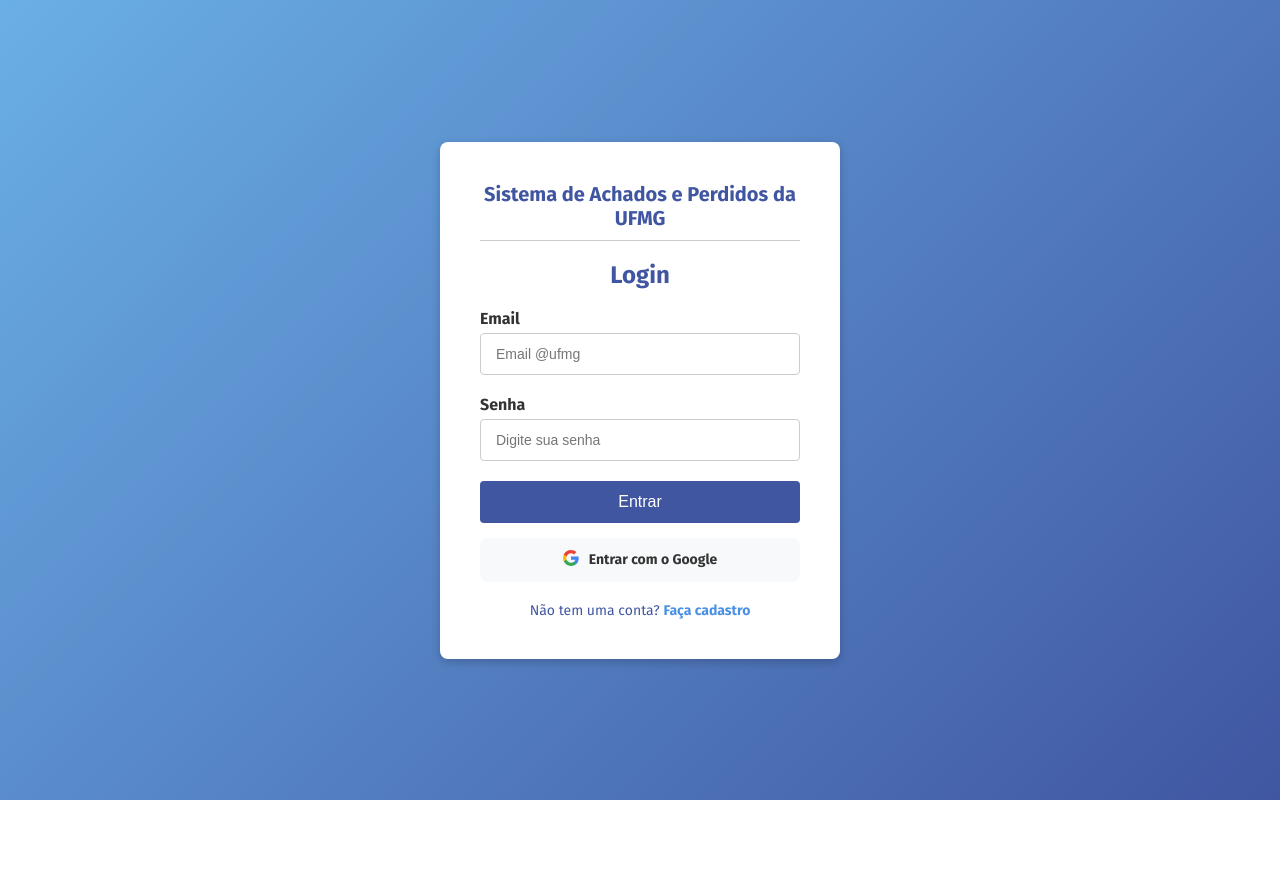
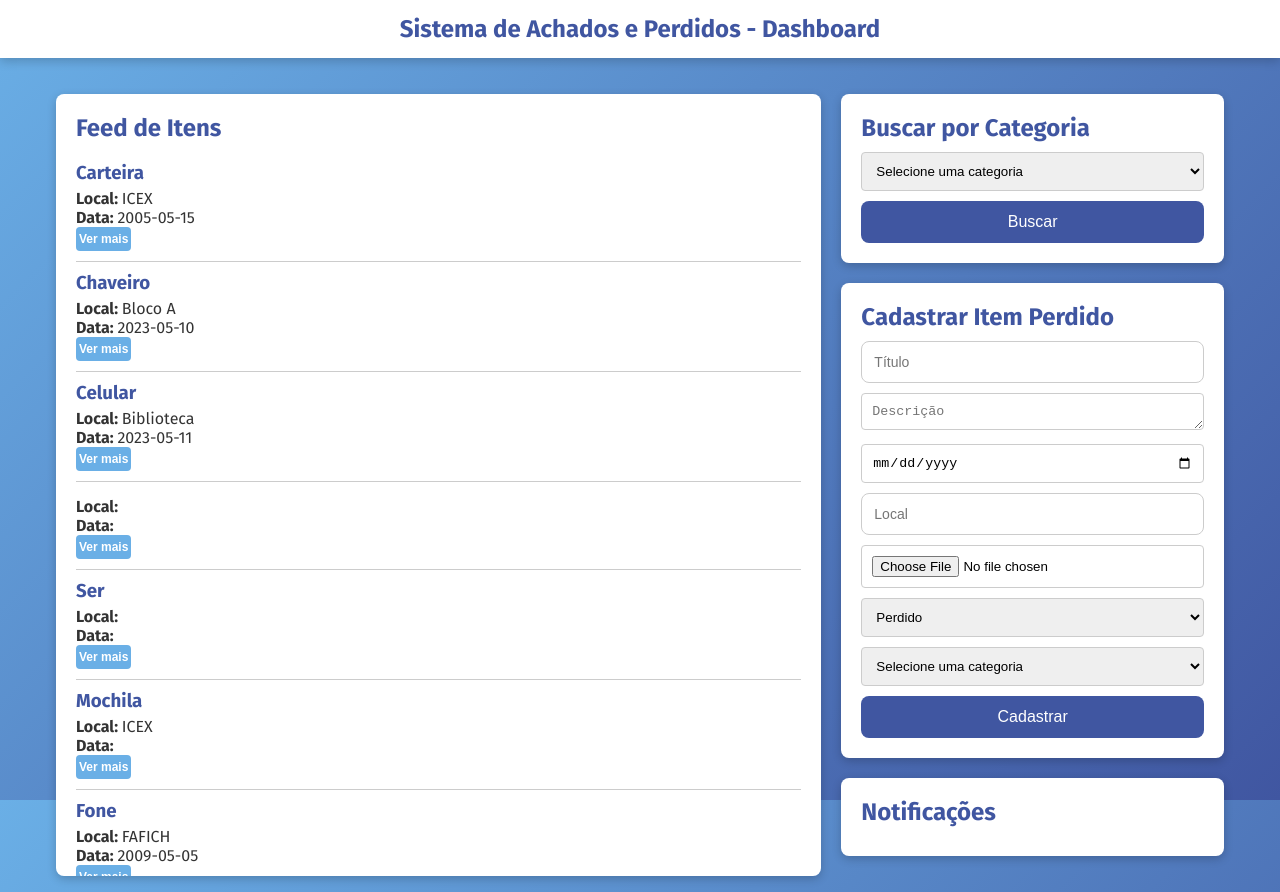
Before and after one commit to wesleymarquesdc/TP01, a React (Vite) app in the folder front-end/: page /dashboard in a window 1280 px wide. Before the commit this address led to /login. Before the commit the page ends 800 px from the top, so only its background shows below. Built offline with nearby package versions, Linux system fonts and the light colour scheme; no server answers; data requests are answered from the project's data file; sample sign-in values are in the browser's storage.

Commit message:
autenticacao

```diff
--- a/front-end/src/App.jsx
+++ b/front-end/src/App.jsx
@@ -1,13 +1,14 @@
 // import { useState } from 'react'
 import { BrowserRouter as Router, Routes, Route, BrowserRouter, Navigate, Link } from 'react-router-dom';
+import { useAuth } from './contexts/authContext/index.jsx';
 import LoginPage from './pages/LoginPage/Login.jsx';
 import DashboardPage from './pages/DashboardPage/Dashboard.jsx'
 import RegisterPage from './pages/RegisterPage/Register.jsx'
 
 
 function App() {
-  // Substitua pela logica de autenticacao:
-  const isAuthenticated = false;
+  const { userLoggedIn } = useAuth()
+  const isAuthenticated = userLoggedIn
 
   return (
     <BrowserRouter>
@@ -23,8 +24,30 @@
         />
 
         {/* Rotas públicas */}
-        <Route path="/register" element={<RegisterPage />} />
+        {/* <Route path="/register" element={<RegisterPage />} /> */}
+        <Route
+          path="/register"
+          element={
+            isAuthenticated ? (
+              <Navigate to="/dashboard" replace />
+            ) : (
+              <RegisterPage />
+            )
+          }
+        />
+
         <Route path="/login" element={<LoginPage />} />
+
+        {/* <Route
+          path="/login"
+          element={
+            isAuthenticated ? (
+              <Navigate to="/dashboard" replace />
+            ) : (
+              <LoginPage />
+            )
+          }
+        /> */}
 
         {/* Rota protegida: só permite acessar a Dashboard se estiver autenticado */}
         <Route
@@ -38,7 +61,6 @@
           }
         />
 
-
       </Routes>
     </BrowserRouter>
   )
--- a/front-end/src/firebase/auth.jsx
+++ b/front-end/src/firebase/auth.jsx
@@ -1,40 +1,24 @@
 import { auth } from "./firebase";
 import { createUserWithEmailAndPassword, signInWithEmailAndPassword, signInWithPopup, GoogleAuthProvider, updateProfile } from "firebase/auth"
 
-export const doSignUpWithEmailAndPassword = async (email, password, name) => {
-    try {
+export const doSignUpWithEmailAndPassword = async (email, password, userName) => {
     const userCredential = await createUserWithEmailAndPassword(auth, email, password);
 
     await updateProfile(userCredential.user, {
-            displayName: name
+        displayName: userName
     });
-    } catch (err){
-        console.log(err)
-    }
 };
 
 export const doSignInWithEmailAndPassword = async (email, password) => {
-    try{
     await signInWithEmailAndPassword(auth, email, password);
-    } catch (err){
-        console.log(err)
-    }
 };
 
 export const doSignInWithGoogle = async () => {
-    try{
     const provider = new GoogleAuthProvider();
 
     await signInWithPopup(auth, provider);
-    } catch (err){
-        console.log(err)
-    }
 };
 
 export const doSignOut = async () => {
-    try{
     await auth.signOut();
-    } catch (err){
-        console.log(err)
-    }
 };
--- a/front-end/src/main.jsx
+++ b/front-end/src/main.jsx
@@ -1,6 +1,7 @@
 import { StrictMode } from 'react'
 import { createRoot } from 'react-dom/client'
 import './index.css'
+import { AuthProvider } from './contexts/authContext/index.jsx'
 import App from './App.jsx'
 import Login from './pages/LoginPage/Login.jsx'
 // import Dashboard from './pages/DashboardPage/Dashboard.jsx'
@@ -12,7 +13,8 @@
 createRoot(document.getElementById('root')).render(
   // Browser Route é para lidar com as rotas , para testar um componente sozinho, importe-o e remova a tag do BrowserRouter
   <StrictMode>
-
-    <App/>
+    <AuthProvider>
+      <App/>
+    </AuthProvider>
   </StrictMode>,
 )
--- a/front-end/src/pages/LoginPage/Login.jsx
+++ b/front-end/src/pages/LoginPage/Login.jsx
@@ -1,36 +1,53 @@
 import "./Login.css"
-import React from 'react'
-import { useNavigate } from 'react-router-dom';
+import React, { useState } from 'react'
+import { doSignInWithEmailAndPassword, doSignInWithGoogle, doSignOut } from '../../firebase/auth';
 import { Link } from 'react-router-dom'
-import ErrorMessage from "../../components/ErrorMessage/ErrorMessage";
 import SubmitButton from "../../components/Button/SubmitButton";
 import GoogleButton from "../../components/GoogleButton/GoogleButton";
 
 const Login = () => {
-        const navigate = useNavigate();
+        const [email, setEmail] = useState('')
+        const [password, setPassword] = useState('')
+        const [isSigningIn, setIsSigningIn] = useState(false)
         const [error, setError] = React.useState(null);
 
         const handleSubmit = async (event) => {
                 event.preventDefault();
 
-                // Simule uma chamada à uma API para autenticar o usuário.
-                // Aqui você pode ter uma lógica de autenticação real.
-                const autenticado = true; // substitua pela sua lógica de autenticação
-
-                if (autenticado) {
-                        // Se o usuário for autenticado, redireciona para a página /dashboard.
-                        setError('');
-                        navigate("/dashboard", { replace: true });
-                } else {
-                        // Caso contrário, trate o erro (exibir mensagem, limpar campos, etc.)
-                        setError("Email ou senha inválidos!");
-                        console.log("Falha na autenticação");
-                        return
+                if(!isSigningIn) {
+                        setIsSigningIn(true)
+                        try{
+                                await doSignInWithEmailAndPassword(email, password)
+                        }catch(err){
+                                setError(err)
+                                console.log(error)
+                        }finally{
+                                setIsSigningIn(false)
+                        }
                 }
         };
 
+        const onGoogleSignIn = async (e) => {
+                if(!isSigningIn) {
+                        setIsSigningIn(true)
+                        try{
+                                await doSignInWithGoogle()
+                        }catch(err){
+                                setError(err)
+                                console.log(error)
+                        }finally{
+                                setIsSigningIn(false)
+                        }
+                }
+        };
+
+        // teste
+        const onSignOut = async (e) => {
+                e.preventDefault()
+                await doSignOut()
+        }
+
         return(
-                <>
                 <div className="login">
                         <div className="login-container">
                                 <header className="login-header">
@@ -46,8 +63,9 @@
                                 type="email"
                                 id="email"
                                 name="email"
-                                placeholder="Email @ufmg"
+                                placeholder="Digite seu email"
                                 required
+                                onChange={(e) => setEmail(e.target.value)}
                                 />
 
                                 <label htmlFor="password">Senha</label>
@@ -57,11 +75,13 @@
                                 name="password"
                                 placeholder="Digite sua senha"
                                 required
+                                onChange={(e) => setPassword(e.target.value)}
                                 />
 
                                 <SubmitButton>Entrar</SubmitButton>
-                                <ErrorMessage message={error}></ErrorMessage>
-                                <GoogleButton style={{marginTop: "15px"}} >Entrar com o Google</GoogleButton>
+                                <GoogleButton type="button" onClick={onSignOut} style={{marginTop: "15px"}} >
+                                        Entrar com o Google
+                                </GoogleButton>
 
                                 <p className="login-link" style={{textAlign: "center"}}>
                                         <span>Não tem uma conta? </span>
@@ -70,7 +90,6 @@
                         </form>
                         </div>
                 </div>
-                </>
         )
 }
 
--- a/front-end/src/pages/RegisterPage/Register.jsx
+++ b/front-end/src/pages/RegisterPage/Register.jsx
@@ -1,36 +1,93 @@
-import React from 'react'
+import React, { useState } from 'react'
+import { doSignUpWithEmailAndPassword, doSignInWithGoogle } from '../../firebase/auth';
 import './Register.css'
-import GoogleButton from '../../components/GoogleButton/GoogleButton'
 import { Link } from 'react-router-dom'
+import SubmitButton from "../../components/Button/SubmitButton";
+import GoogleButton from "../../components/GoogleButton/GoogleButton";
 
 const Register = () => {
+        const [email, setEmail] = useState('')
+        const [password, setPassword] = useState('')
+        const [userName, setUserName] = useState('')
+        const [isSigningIn, setIsSigningIn] = useState(false)
+        const [error, setError] = React.useState(null);
+
+        const handleSubmit = async (event) => {
+                event.preventDefault();
+
+                if(!isSigningIn) {
+                        setIsSigningIn(true)
+                        try{
+                                await doSignUpWithEmailAndPassword(email, password, userName)
+                        }catch(err){
+                                setError(err)
+                                console.log(error)
+                        }finally{
+                                setIsSigningIn(false)
+                        }
+                }
+        };
+
+        const onGoogleSignIn = async (e) => {
+                if(!isSigningIn) {
+                        setIsSigningIn(true)
+                        try{
+                                await doSignInWithGoogle()
+                        }catch(err){
+                                setError(err)
+                                console.log(error)
+                        }finally{
+                                setIsSigningIn(false)
+                        }
+                }
+        };
 
         return (
                         <div className='register'>
                         <div className='register-container'>
                                 <h2>Crie sua conta</h2>
-                                <form >
+                                <form onSubmit={handleSubmit}>
                                         <label htmlFor="name">Nome</label>
-                                        <input type="text" id="name" name="name" placeholder="Digite seu nome" required />
+                                        <input
+                                        type="text"
+                                        id="name"
+                                        name="name"
+                                        placeholder="Digite seu nome"
+                                        onChange={(e) => setUserName(e.target.value)}
+                                        required />
 
                                         <label htmlFor="email">E-mail</label>
-                                        <input type="email" id="email" name="email" placeholder="Digite seu e-mail" required />
+                                        <input
+                                        type="email"
+                                        id="email"
+                                        name="email"
+                                        placeholder="Digite seu e-mail"
+                                        onChange={(e) => setEmail(e.target.value)}
+                                        required />
 
                                         <label htmlFor="password">Senha</label>
-                                        <input type="password" id="password" name="password" placeholder="Digite sua senha" required />
+                                        <input
+                                        type="password"
+                                        id="password"
+                                        name="password"
+                                        placeholder="Digite sua senha"
+                                        onChange={(e) => setPassword(e.target.value)}
+                                        required />
 
-                                        <button type="submit">Cadastrar</button>
+                                        <SubmitButton>Cadastrar</SubmitButton>
 
                                         <p>OU</p>
 
-                                        <GoogleButton>Entrar com o Google</GoogleButton>
+                                        <GoogleButton type="button" onClick={onGoogleSignIn}>
+                                                Entrar com o Google
+                                        </GoogleButton>
 
 
-                                </form>
                                 <p className="login-link">
-                                        <span>tem uma conta? </span>
+                                        <span>Tem uma conta? </span>
                                         <Link to="/login">Faça login</Link>
                                 </p>
+                                </form>
                         </div>
                         </div>
         )
```
Lines whose indentation alone changed are shown as unchanged.
